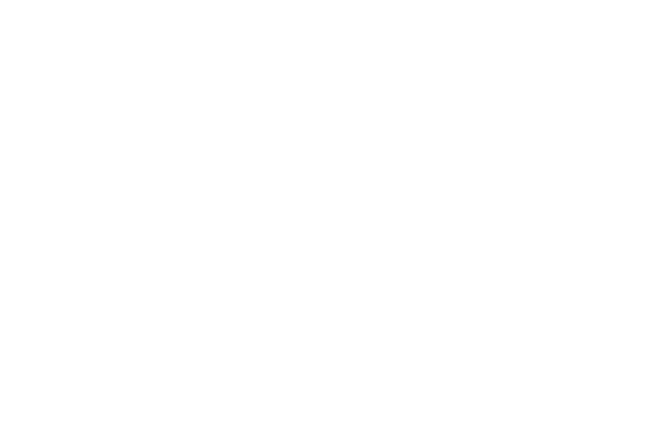
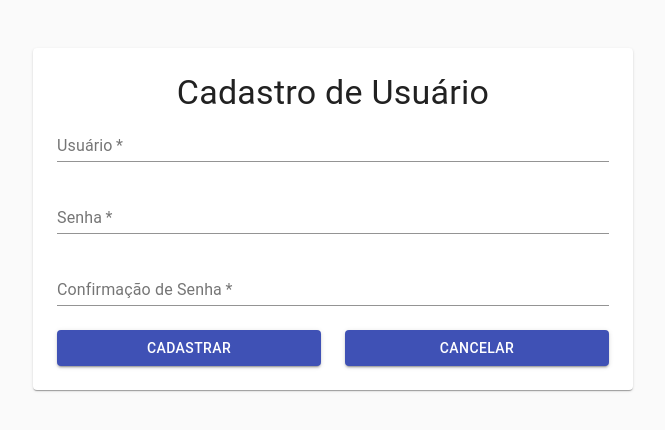
Before and after one commit to CaelumAulas/aceleratw-turma1-grupo2, a React (Create React App) app: page /cadastro-usuario in a window 1280 px wide. Shown: the top 430 px of the page, without its empty margins (307-972 px from the left). Built offline with nearby package versions, Linux system fonts and the light colour scheme.

Commit message:
feature(cadastroUsuario) - adding page to new user and tests

```diff
--- a/package.json
+++ b/package.json
@@ -8,6 +8,7 @@
     "@testing-library/jest-dom": "^5.12.0",
     "@testing-library/react": "^11.2.6",
     "@testing-library/user-event": "^12.8.3",
+    "enzyme": "^3.11.0",
     "react": "^17.0.2",
     "react-dom": "^17.0.2",
     "react-router-dom": "^5.2.0",
--- a/src/App.jsx
+++ b/src/App.jsx
@@ -1,4 +1,5 @@
 import Authentication from "./pages/authentication/Authentication.js"
+import NewUser from "./pages/newUser/NewUser.js"
 import { BrowserRouter as Router, Route, Switch } from 'react-router-dom';
 
 
@@ -7,6 +8,7 @@
         <Router>
             <Switch>
                 <Route path='/login' component={ Authentication } exact />
+                <Route path='/cadastro-usuario' component={ NewUser } exact />
             </Switch>
         </Router>
   );
--- /dev/null
+++ b/src/components/organisms/NewUser.jsx
@@ -0,0 +1,69 @@
+import React from 'react';
+import Grid from '@material-ui/core/Grid';
+import Typography from '@material-ui/core/Typography';
+import TextField from '@material-ui/core/TextField';
+import Button from '@material-ui/core/Button';
+
+export default function AddressForm() {
+  return (
+    <React.Fragment>
+        <Typography component="h1" variant="h4" align="center">
+            Cadastro de Usuário
+        </Typography>
+      <Grid container spacing={3}>
+        <Grid item xs={12}>
+          <TextField
+            required
+            id="user"
+            name="user"
+            label="Usuário"
+            fullWidth
+          />
+        </Grid>
+        <Grid item xs={12}>
+          <TextField
+            required
+            id="password"
+            name="password"
+            label="Senha"
+            fullWidth
+          />
+        </Grid>
+        <Grid item xs={12} sm={12}>
+          <TextField
+            required
+            id="copyPassword"
+            name="copyPassword"
+            label="Confirmação de Senha"
+            fullWidth
+          />
+        </Grid>
+        <Grid item xs={12} md={6} lg={6}>
+        <Button
+              type="submit"
+              fullWidth
+              name="btnSubmit"
+              id="btnSubmit"
+              variant="contained"
+              color="primary"
+            >
+              Cadastrar
+            </Button>
+
+        </Grid>
+        <Grid item xs={12} md={6} lg={6}>
+        <Button
+              type="button"
+              fullWidth
+              name="btnCancel"
+              id="btnCancel"
+              variant="contained"
+              color="primary"
+            >
+              Cancelar
+            </Button>
+        </Grid>
+      </Grid>
+    </React.Fragment>
+  );
+}
--- /dev/null
+++ b/src/pages/newUser/NewUser.js
@@ -0,0 +1,43 @@
+import React from 'react';
+import { makeStyles } from '@material-ui/core/styles';
+import CssBaseline from '@material-ui/core/CssBaseline';
+import Paper from '@material-ui/core/Paper';
+import NewUser from "../../components/organisms/NewUser.jsx"
+
+const newUserStyles = makeStyles((theme) => ({
+  layout: {
+    width: 'auto',
+    marginLeft: theme.spacing(2),
+    marginRight: theme.spacing(2),
+    [theme.breakpoints.up(600 + theme.spacing(2) * 2)]: {
+      width: 600,
+      marginLeft: 'auto',
+      marginRight: 'auto',
+    },
+  },
+  paper: {
+    marginTop: theme.spacing(3),
+    marginBottom: theme.spacing(3),
+    padding: theme.spacing(2),
+    [theme.breakpoints.up(600 + theme.spacing(3) * 2)]: {
+      marginTop: theme.spacing(6),
+      marginBottom: theme.spacing(6),
+      padding: theme.spacing(3),
+    },
+  },
+}));
+
+export default function Checkout() {
+  const classes = newUserStyles();
+
+  return (
+    <React.Fragment>
+      <CssBaseline />
+      <main className={classes.layout}>
+        <Paper className={classes.paper}>
+          <NewUser />
+        </Paper>
+      </main>
+    </React.Fragment>
+  );
+}
```
Also changed, not shown: 2 other files (tests, documents, lock files or other folders).
